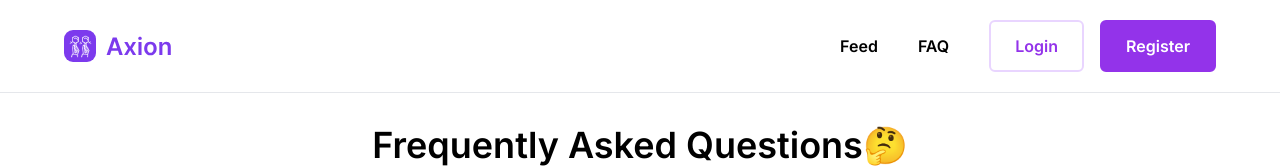
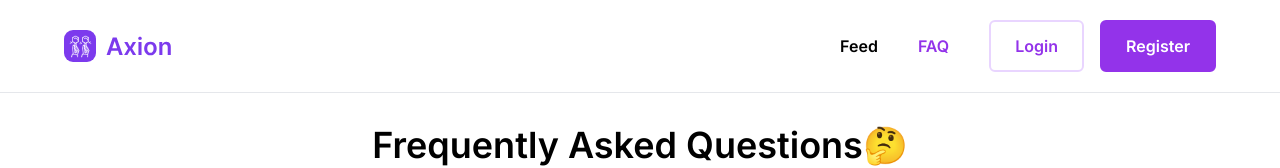
Before and after one commit to codeyzx/axion, a React (Create React App) app: page /faq in a window 1280 px wide. Shown: the top 168 px of the page. Built offline with nearby package versions, Linux system fonts and the light colour scheme.

Commit message:
change route

```diff
--- a/src/components/Navbar.js
+++ b/src/components/Navbar.js
@@ -60,7 +60,7 @@ function Navbar() {
           Feed
         </NavLink>
         <NavLink
-          to="/feed"
+          to="/faq"
           className={({ isActive }) =>
             isActive
               ? "font-semibold text-purple-600"
```
